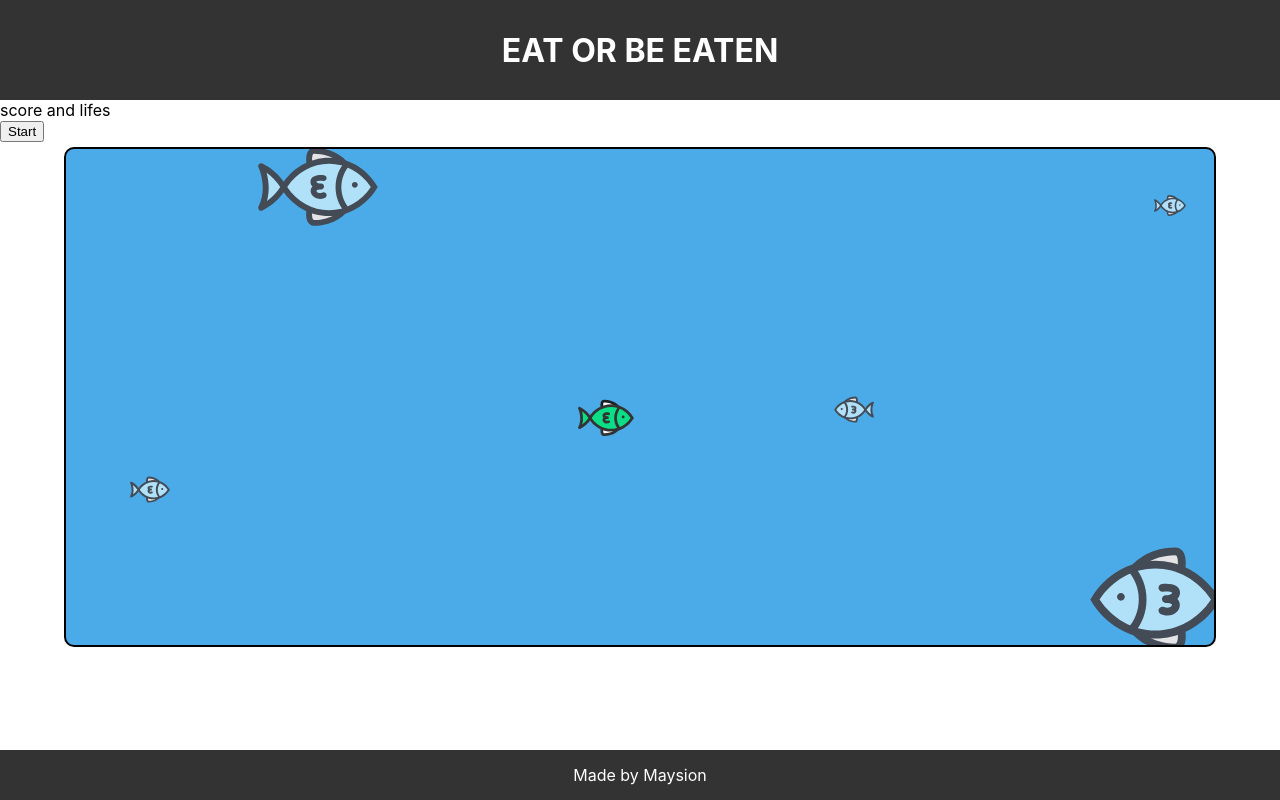
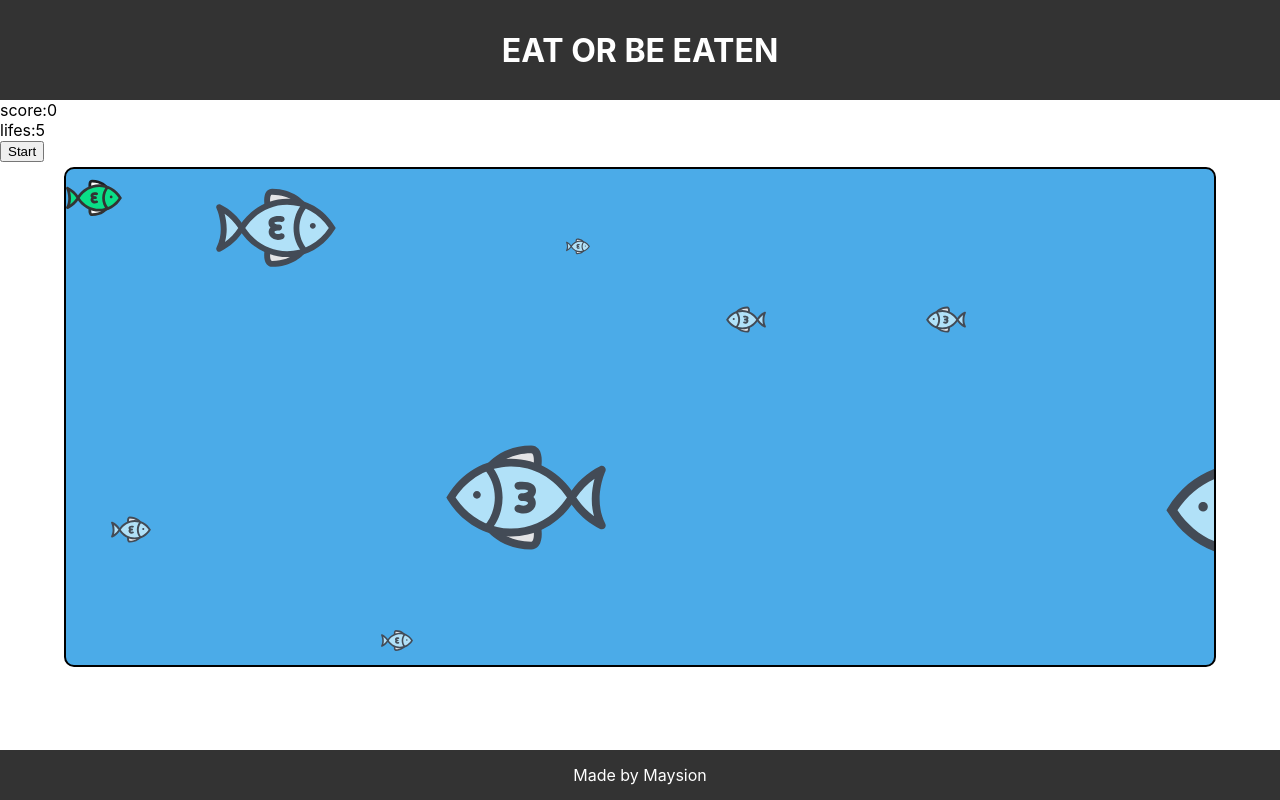
Before and after one commit to Doriyz/eat-or-be-eaten, a React (Create React App) app: page / in a window 1280 px wide. Built offline with nearby package versions, Linux system fonts and the light colour scheme.

Commit message:
change the unit of x and y from vh,vw to px

```diff
--- a/src/App.js
+++ b/src/App.js
@@ -7,26 +7,41 @@ import { nanoid } from "nanoid";
 
 function App(props) {
   const frame = 0.1;
-  const max_y = 70;
-  const min_y = -5;
+  const max_y = 700;
+  const min_y = -50;
   const max_power = 25;
   const min_power = 2;
-  const max_speed = 30;
-  const min_speed = 5;
+  const max_speed = 380;
+  const min_speed = 250;
+  const dis_factor = 1;
 
   const [isPlaying, setIsPlaying] = useState(false);
   const [intervalId, setIntervalId] = useState(null);
   const [timer, setTimer] = useState(0); // used to count the frame time
 
+  const [score, setScore] = useState(0);
+  const [lifes, setLifes] = useState(5);
+
+
   const [allFishes, setAllFishes] = useState(props.allFishes);
   const [playerFish, setPlayerFish] = useState({
-    x:40,
-    y:30,
+    // x:40,
+    // y:30,
+    x:0,
+    y:0,
     speed:5,
     power:min_power+5,
     direction:'ltr',
     key:0
   });
+
+  function checkCollision(fish){
+    // comare the position of playerfish with input fish
+    const dis_x = Math.abs(fish.x + -playerFish.x);
+    const dis_y = Math.abs(fish.y-playerFish.y);
+
+  }
+
 
 
   function addFish(){
@@ -36,7 +51,7 @@ function App(props) {
     const power = Math.floor(Math.random() * (max_power - min_power) ) + min_power;
     if(r > 0.5){
       const newFishes= {
-        x:-10,
+        x:-100,
         y:y,
         speed:speed,
         direction:'ltr',
@@ -47,7 +62,7 @@ function App(props) {
     }
     else{
       const newFishes= {
-        x:110,
+        x:1100,
         y:y,
         speed:speed,
         direction:'rtl',
@@ -71,9 +86,10 @@ function App(props) {
       setAllFishes(allFishes => allFishes.map(fish => {
         if(fish.direction=='ltr') return {...fish, x: fish.x+fish.speed/500};
         else return {...fish, x: fish.x-fish.speed/500};
-      }).filter(fish => fish.x < 110 && fish.x > -10)   // filter the fish go far
+      }).filter(fish => fish.x < 1100 && fish.x > -100)   // filter the fish go far
       );
-
+      // check collision
+      checkCollision(player, tempFish);
 
       console.log('loop');
 
@@ -139,8 +155,6 @@ function App(props) {
       }
   }
 
-
-
   const fishList = (allFishes)?allFishes.map((fish) => (
     <Fish
       x={fish.x}
@@ -157,7 +171,20 @@ function App(props) {
   key={playerFish.key}
   power={playerFish.power}
   direction={playerFish.direction}
-/>;
+  />;
+
+  const [tempFish, setTempFish] = useState({x:0,y:0,speed:5,direction:'ltr',power:3, key:100000});
+  const temp =  <Fish
+  x={tempFish.x}
+  y={tempFish.y}
+  key={tempFish.key}
+  power={tempFish.power}
+  direction={tempFish.direction}
+  />;
+
+
+
+
 
   return (
 
@@ -166,7 +193,8 @@ function App(props) {
         <h1>EAT OR BE EATEN</h1>
       </div>
 
-      <div> score and lifes </div>
+      <div> score:{score}</div>
+      <div> lifes:{lifes}</div>
       <div>
         {
           intervalId ? (
@@ -178,8 +206,11 @@ function App(props) {
       </div>
 
       <div id="game-window" tabIndex={0} onKeyDown={handleKeyDown}>
-        {/* <p>hello</p> */}
         {fishList}
+
+        {/* {temp} */}
+
+
         {player}
       </div>
 
--- a/src/components/Fish.js
+++ b/src/components/Fish.js
@@ -6,7 +6,7 @@ export default function Fish(props) {
         <img
             src={src}
             alt="fish"
-            style={{top: props.y + 'vh',left: props.x + 'vw',position: 'absolute', width:props.power*8+'px',transform:props.direction==='ltr'?'scaleX(-1)':'scaleX(1)',}}
+            style={{top: props.y + 'px',left: props.x + 'px',position: 'absolute', width:props.power*8+'px',transform:props.direction==='ltr'?'scaleX(-1)':'scaleX(1)',}}
         />
     )
 }
--- a/src/index.js
+++ b/src/index.js
@@ -10,12 +10,14 @@ import Example from './example/Example';
 const root = ReactDOM.createRoot(document.getElementById('root'));
 
 const allFishes=[
-  {x:0,y:65,speed:5,direction:'ltr',power:3, key:1},
-  {x:85,y:5,speed:8,direction:'ltr',power:4, key:2},
-  {x:15,y:-3,speed:18,direction:'ltr',power:15, key:3},
-  {x:5,y:40,speed:10,direction:'ltr',power:5, key:4},
-  {x:80,y:46,speed:18,direction:'rtl',power:20, key:5},
-  {x:60,y:30,speed:10,direction:'rtl',power:5, key:6},
+  {x:500,y:65,speed:5,direction:'ltr',power:3, key:1},
+  {x:315,y:455,speed:8,direction:'ltr',power:4, key:2},
+  {x:150,y:-3,speed:18,direction:'ltr',power:15, key:3},
+  {x:45,y:340,speed:10,direction:'ltr',power:5, key:4},
+  {x:380,y:246,speed:18,direction:'rtl',power:20, key:5},
+  {x:660,y:130,speed:10,direction:'rtl',power:5, key:6},
+  {x:860,y:130,speed:10,direction:'rtl',power:5, key:6},
+  {x:1160,y:330,speed:10,direction:'rtl',power:5, key:6},
 ];
 
 root.render(
```
